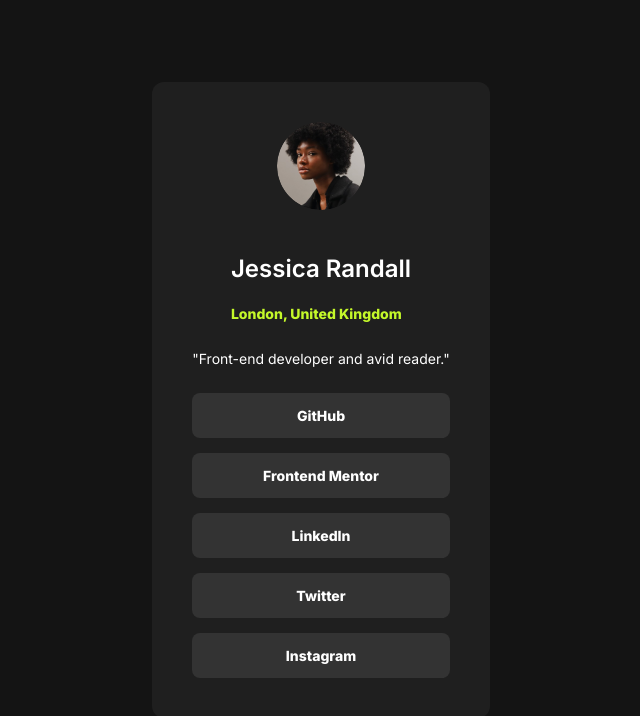
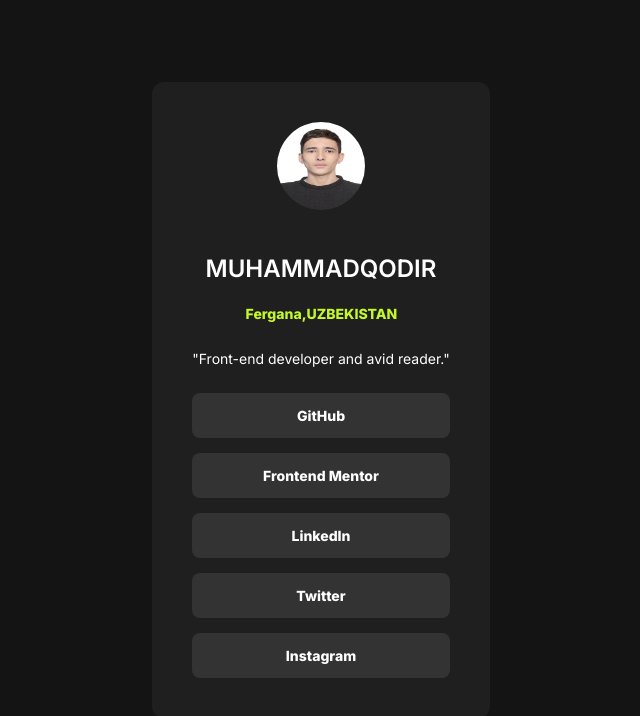
Before and after one commit to muhammadqodirm/2-dars, a plain HTML site: page index.html in a window 1280 px wide. Shown: the whole page, without its empty margins (319-959 px from the left). Drawn offline with Linux system fonts and the light colour scheme; a web font is replaced by a local one.

Commit message:
complete

```diff
--- a/index.html
+++ b/index.html
@@ -12,18 +12,18 @@
     <div class="user-card">
       <img
         class="user-card__image"
-        src="./img/profile-pic.png"
+        src="./img/Screenshot_1.png"
         alt=""
         width="88"
         height="88"
       />
       <div>
-        <h1 class="user-card__title">Jessica Randall</h1>
+        <h1 class="user-card__title">MUHAMMADQODIR</h1>
         <p class="user-card__location">
           <a
             target="_blank"
             href="https://www.google.ru/maps/place/%D0%9B%D0%BE%D0%BD%D0%B4%D0%BE%D0%BD,+%D0%92%D0%B5%D0%BB%D0%B8%D0%BA%D0%BE%D0%B1%D1%80%D0%B8%D1%82%D0%B0%D0%BD%D0%B8%D1%8F/@51.5285262,-0.266405,11z/data=!3m1!4b1!4m6!3m5!1s0x47d8a00baf21de75:0x52963a5addd52a99!8m2!3d51.5072178!4d-0.1275862!16zL20vMDRqcGw?entry=ttu"
-            >London, United Kingdom</a
+            >Fergana,UZBEKISTAN</a
           >
         </p>
       </div>
--- a/style/style.min.css
+++ b/style/style.min.css
@@ -71,6 +71,7 @@ body {
 }
 .user-card__location {
   font-weight: 700;
+  padding-left: 40px;
   a {
     color: #c4f82a;
   }
```
Also changed, not shown: img/Screenshot_1.png (added), img/profile-pic.png (deleted).
